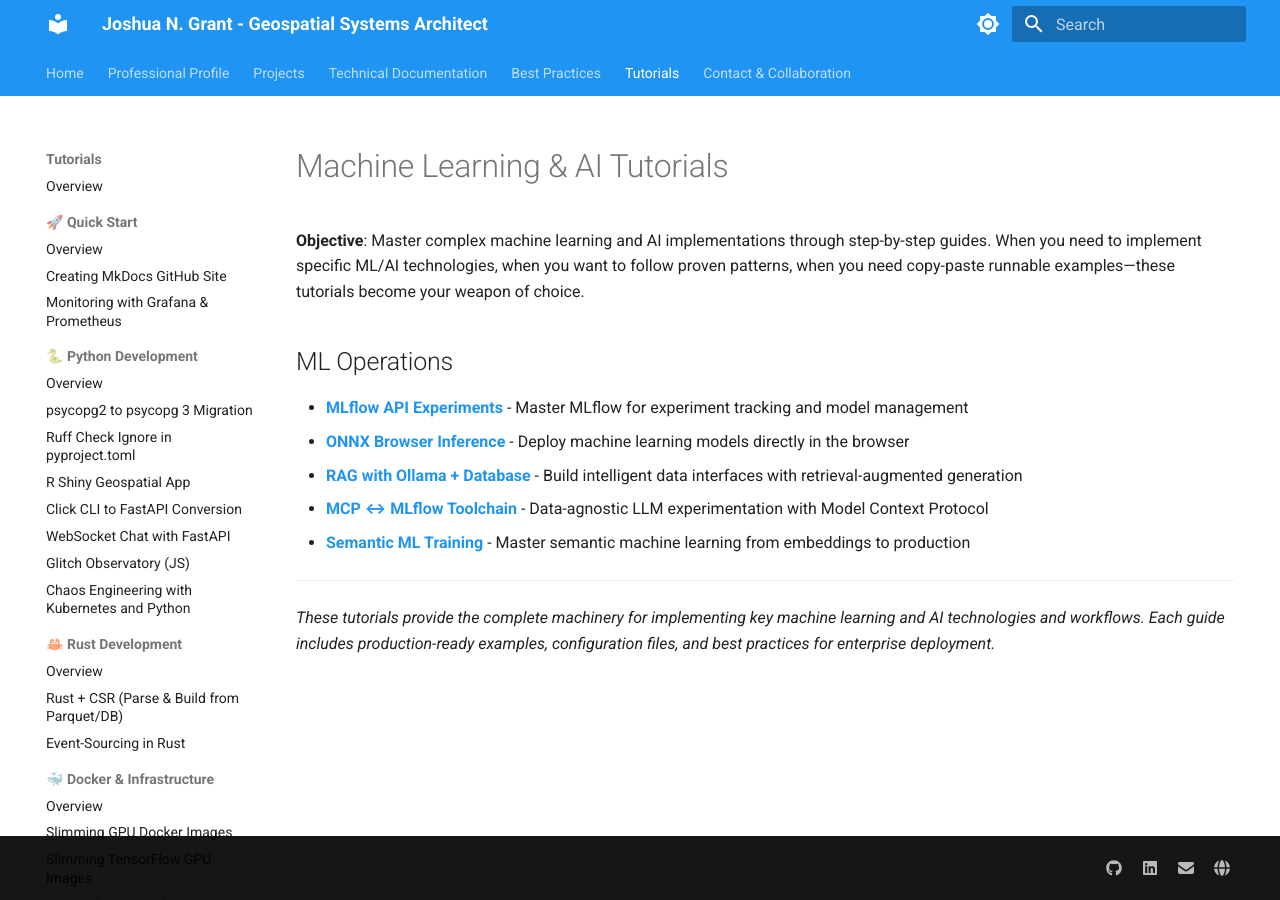
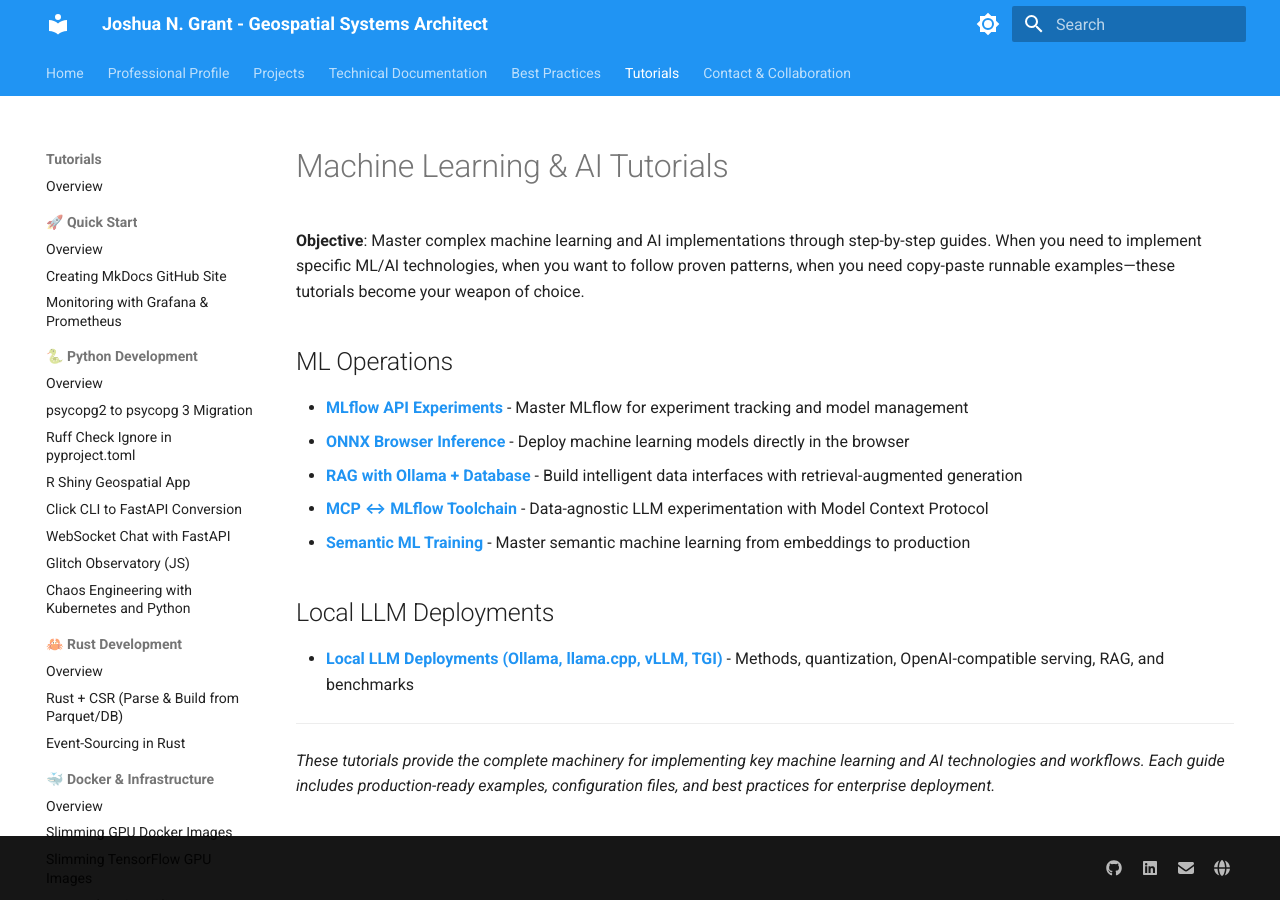
Before and after one commit to sempervent/sempervent.github.io, an MkDocs documentation site: the page built from docs/tutorials/ml-ai/index.md, in a window 1280 px wide. Built offline with MkDocs 1.6.1 and Material for MkDocs 9.7.7, drawn with Linux system fonts in a browser that asks for light colours; the version menu is left out.

Commit message:
give a tutorial on local llms

```diff
--- a/docs/tutorials/ml-ai/index.md
+++ b/docs/tutorials/ml-ai/index.md
@@ -10,6 +10,10 @@
 - **[MCP ↔ MLflow Toolchain](mcp-mlflow-toolchain.md)** - Data-agnostic LLM experimentation with Model Context Protocol
 - **[Semantic ML Training](semantic-ml-training.md)** - Master semantic machine learning from embeddings to production
 
+## Local LLM Deployments
+
+- **[Local LLM Deployments (Ollama, llama.cpp, vLLM, TGI)](local-llm-deployments.md)** - Methods, quantization, OpenAI-compatible serving, RAG, and benchmarks
+
 ---
 
 *These tutorials provide the complete machinery for implementing key machine learning and AI technologies and workflows. Each guide includes production-ready examples, configuration files, and best practices for enterprise deployment.*
--- a/mkdocs.yml
+++ b/mkdocs.yml
@@ -200,12 +200,16 @@
       - Apache Spark Mastery: tutorials/database-data-engineering/apache-spark-mastery.md
       - Apache Iceberg Mastery: tutorials/database-data-engineering/apache-iceberg-mastery.md
       - Pulsar → Flink → Pinot (Realtime OLAP) + Superset: tutorials/database-data-engineering/pulsar-flink-pinot-superset.md
+      - H3 + Tile38 + NATS + DuckDB: tutorials/database-data-engineering/h3-tile38-nats-duckdb.md
+      - H3 Raster to Hex: tutorials/database-data-engineering/h3-raster-to-hex.md
+      - IPFS + SurrealDB + Meilisearch + NATS + Deno + Svelte: tutorials/database-data-engineering/ipfs-surreal-meili-nats-deno-svelte.md
       - Graph vs Vector Databases: tutorials/database-data-engineering/graph-vs-vector-databases.md
       - Geospatial Knowledge Graph: tutorials/database-data-engineering/geospatial-knowledge-graph.md
       - DuckDB Parquet Data Quality: tutorials/database-data-engineering/duckdb-parquet-data-quality.md
     - 🤖 Machine Learning & AI:
       - Overview: tutorials/ml-ai/index.md
       - MLflow API Experiments: tutorials/ml-ai/mlflow-api-experiments.md
+      - Local LLM Deployments (Ollama, llama.cpp, vLLM, TGI): tutorials/ml-ai/local-llm-deployments.md
       - ONNX Browser Inference: tutorials/ml-ai/onnx-browser-inference.md
       - RAG with Ollama + Database: tutorials/ml-ai/rag-ollama-db.md
       - MCP ↔ MLflow Toolchain: tutorials/ml-ai/mcp-mlflow-toolchain.md
@@ -230,6 +234,7 @@
       - Python UDP Messaging: tutorials/development-tools/python-udp.md
       - Python Modbus Device Communication: tutorials/development-tools/python-modbus-devices.md
       - Mixing Tech with Go Glue: tutorials/development-tools/go-tech-mixer.md
+      - Tauri + rqlite + Syncthing: tutorials/development-tools/tauri-rqlite-syncthing.md
     - 🎨 Just for Fun:
       - Overview: tutorials/just-for-fun/index.md
       - Terminal to GIF: tutorials/just-for-fun/terminal-to-gif.md
@@ -243,6 +248,8 @@
       - Selenium Grid (Docker) + Python: tutorials/just-for-fun/selenium-grid-docker-python.md
       - Martin + PostGIS Tiling: tutorials/just-for-fun/martin-postgis-tiling.md
       - Managing People in Software Development: tutorials/just-for-fun/managing-people-software-dev.md
+      - OSC + MQTT + Prometheus + SuperCollider: tutorials/just-for-fun/osc-mqtt-prometheus-supercollider.md
+      - Fractal Art Explorer (JavaScript): tutorials/just-for-fun/fractal-art-explorer-js.md
   - Contact & Collaboration: getting-started.md
 
 markdown_extensions:
```
Also changed, not shown: docs/tutorials/database-data-engineering/index.md (+3 -0 lines), docs/tutorials/development-tools/index.md (+4 -0 lines), docs/tutorials/just-for-fun/index.md (+2 -0 lines).
